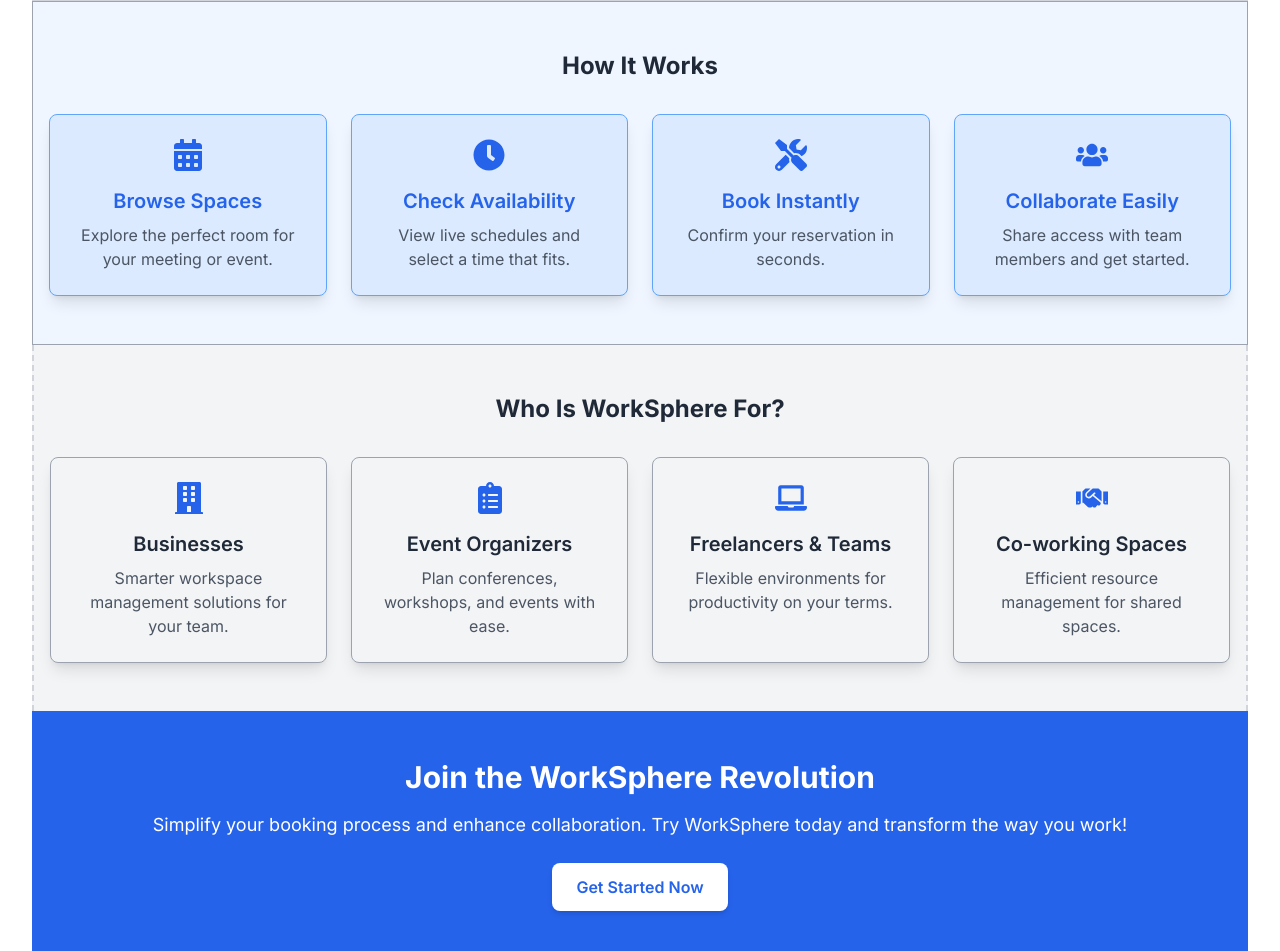
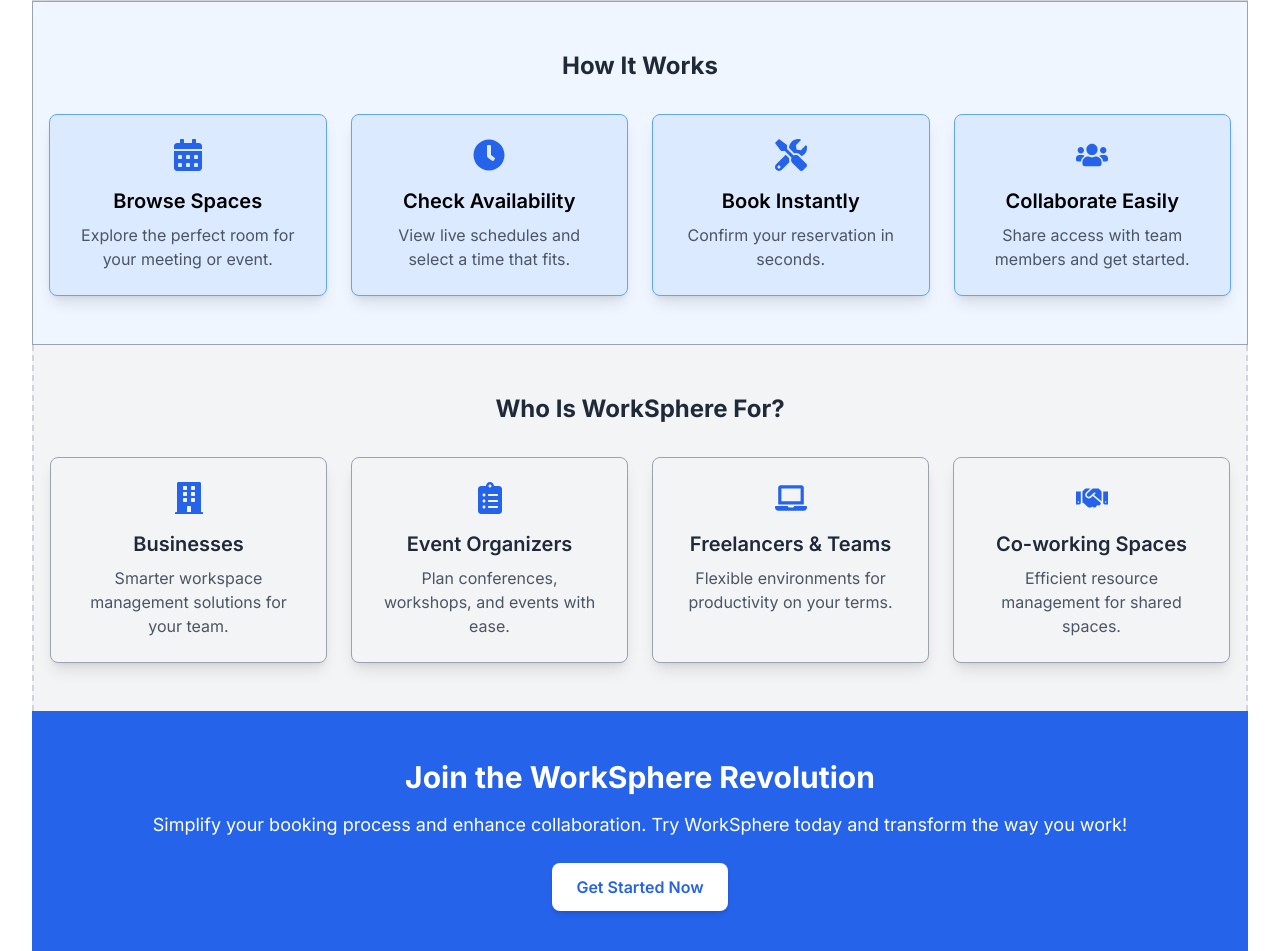
Before and after one commit to KSaiPrashanth/worksphere, a Next.js app: page / in a window 1280 px wide. Shown: the part 1456-2407 px from the top of the page. Built offline with nearby package versions, Linux system fonts and the light colour scheme; no server answers.

Commit message:
Remove unnecessary color class from step headings for cleaner UI

```diff
--- a/app/page.jsx
+++ b/app/page.jsx
@@ -182,9 +182,7 @@
                   className="bg-blue-100 p-6 rounded-lg border border-blue-400 shadow-lg text-center hover:shadow-blue-400"
                 >
                   {item.icon}
-                  <h3 className="text-xl font-semibold text-blue-600 mt-4">
-                    {item.step}
-                  </h3>
+                  <h3 className="text-xl font-semibold mt-4">{item.step}</h3>
                   <p className="mt-2 text-gray-600">{item.description}</p>
                 </div>
               ))}
```
